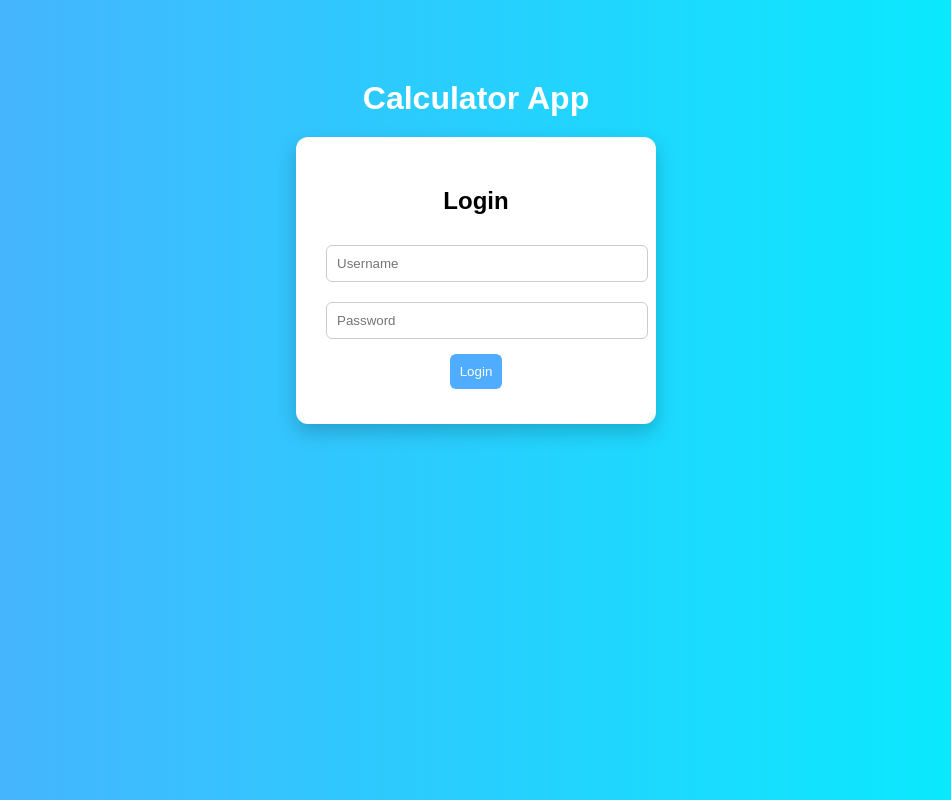
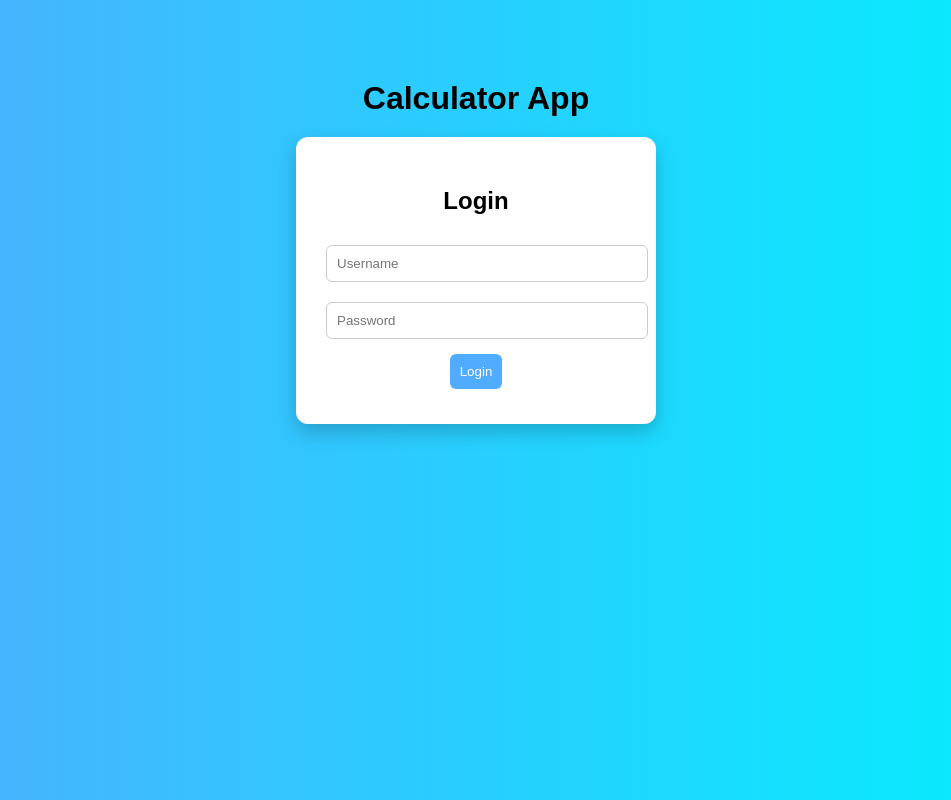
Before and after one commit to Akkshat247/login-frontend, a React (Create React App) app: page / in a window 1280 px wide. Shown: the whole page, without its empty margins (164-1115 px from the left). Built offline with nearby package versions, Linux system fonts and the light colour scheme.

Commit message:
finalmsgfrontend

```diff
--- a/src/App.css
+++ b/src/App.css
@@ -10,7 +10,7 @@ body {
 }
 
 h1 {
-  color: white;
+  color: rgb(0, 0, 0);
   margin-bottom: 20px;
 }
 
--- a/src/App.js
+++ b/src/App.js
@@ -1,6 +1,6 @@
 import React, { useState } from "react";
-import Login from "./login";
-import Calculator from "./calculator";
+import Login from "./Login";
+import Calculator from "./Calculator";
 
 function App() {
   const [loggedIn, setLoggedIn] = useState(false);
```
Also changed, not shown: package.json (+6 -19 lines), 12 other files (tests, documents, lock files or other folders).
